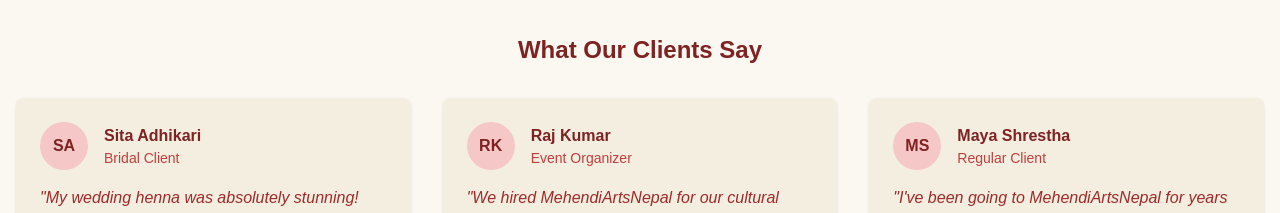
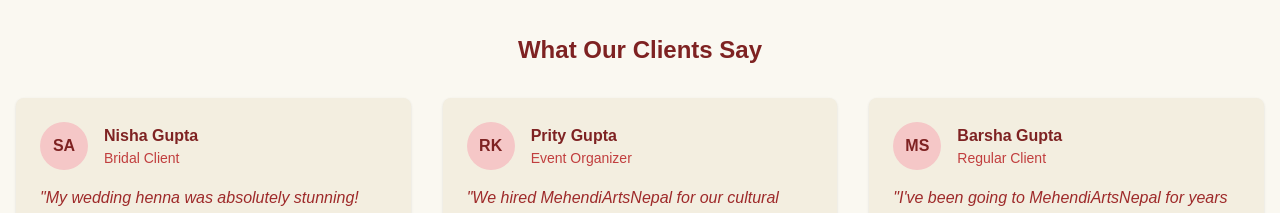
Before and after one commit to raazgupta239/Mehendi_Arts_Nepal, a Next.js app: page / in a window 1280 px wide. Shown: the part 2680-2893 px from the top of the page. Built offline with nearby package versions, Linux system fonts and the light colour scheme.

Commit message:
Update about.tsx

```diff
--- a/components/about.tsx
+++ b/components/about.tsx
@@ -51,7 +51,7 @@ export default function About() {
                   SA
                 </div>
                 <div className="ml-4">
-                  <h4 className="font-semibold text-maroon-800">Sita Adhikari</h4>
+                  <h4 className="font-semibold text-maroon-800">Nisha Gupta</h4>
                   <p className="text-sm text-maroon-600">Bridal Client</p>
                 </div>
               </div>
@@ -67,7 +67,7 @@ export default function About() {
                   RK
                 </div>
                 <div className="ml-4">
-                  <h4 className="font-semibold text-maroon-800">Raj Kumar</h4>
+                  <h4 className="font-semibold text-maroon-800">Prity Gupta</h4>
                   <p className="text-sm text-maroon-600">Event Organizer</p>
                 </div>
               </div>
@@ -83,7 +83,7 @@ export default function About() {
                   MS
                 </div>
                 <div className="ml-4">
-                  <h4 className="font-semibold text-maroon-800">Maya Shrestha</h4>
+                  <h4 className="font-semibold text-maroon-800">Barsha Gupta</h4>
                   <p className="text-sm text-maroon-600">Regular Client</p>
                 </div>
               </div>
```
